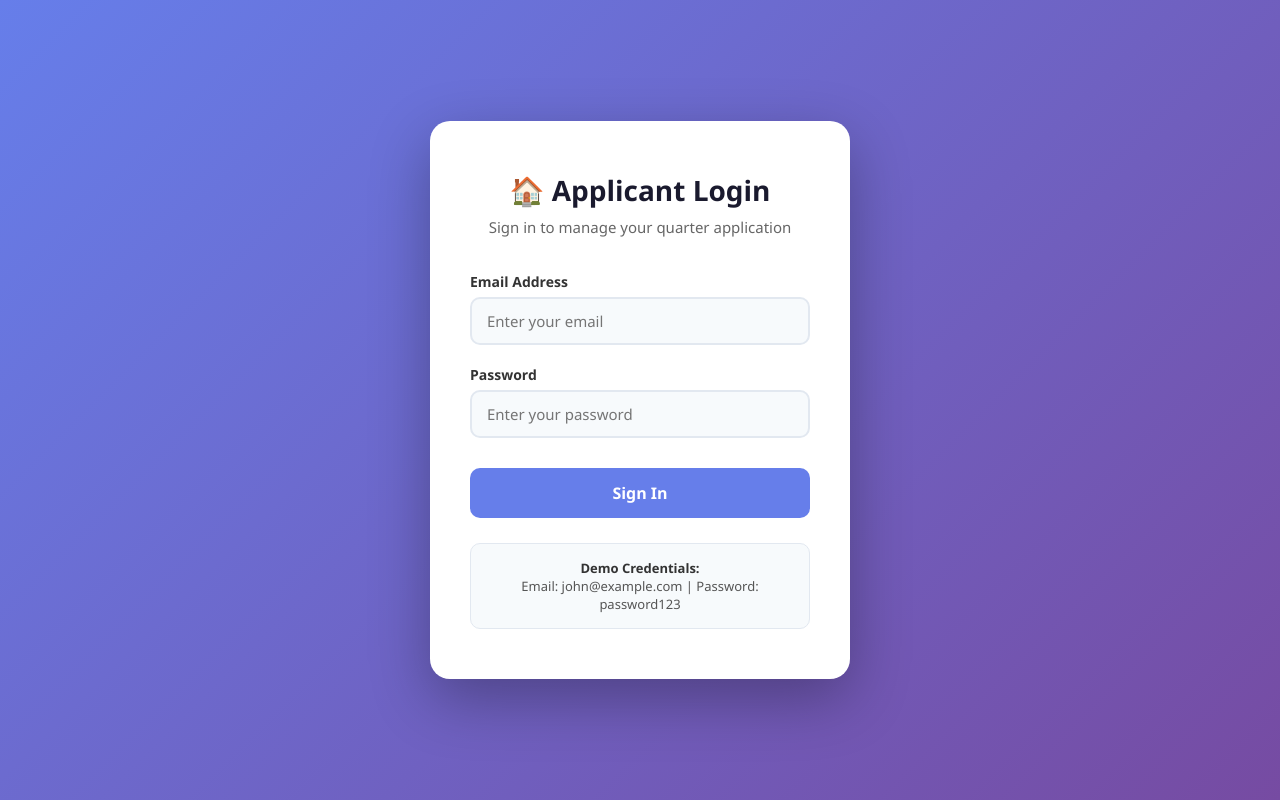
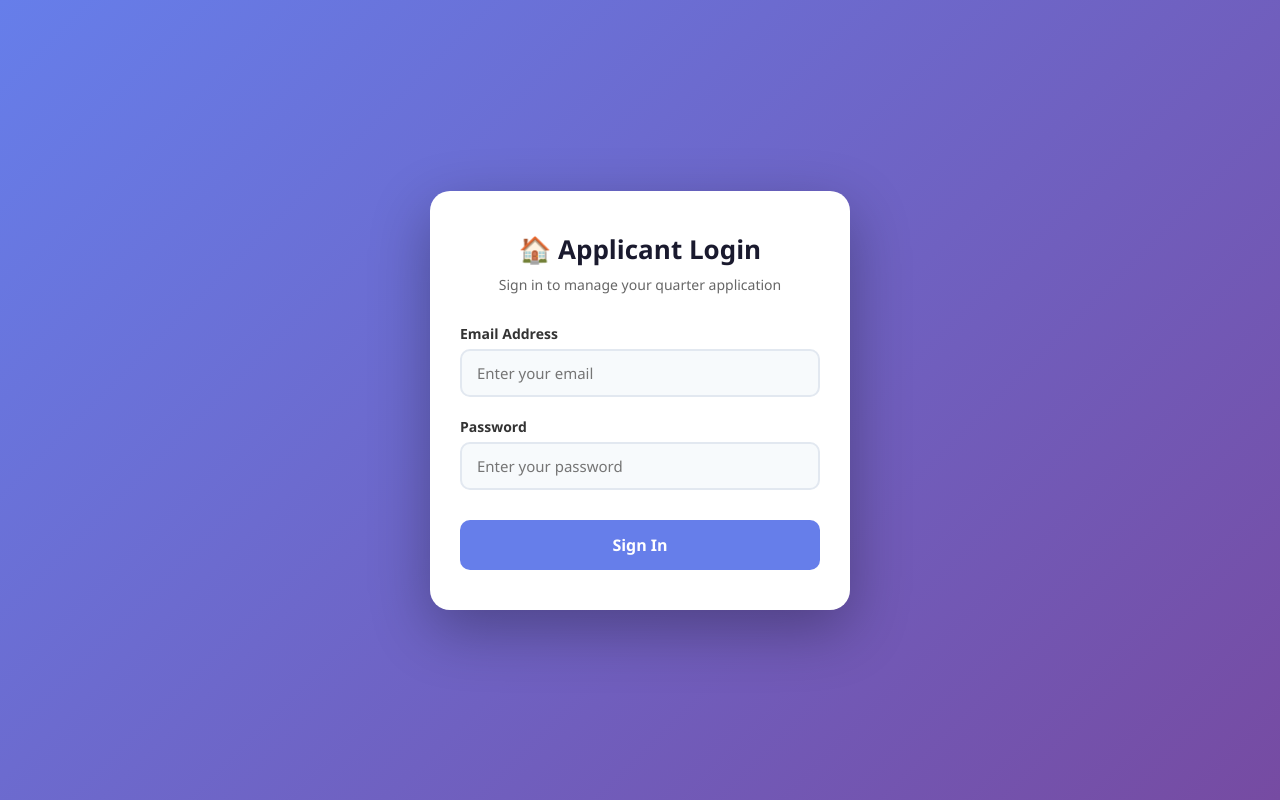
Before and after one commit to GayanPradeepJayawardhana/Quarters-Management-System---No_Framework, a PHP site: page /login.php in a window 1280 px wide. Run offline with PHP 8.4, Linux system fonts and the light colour scheme.

Commit message:
update some codes

```diff
--- a/login.php
+++ b/login.php
@@ -17,8 +17,10 @@ if ($_SERVER["REQUEST_METHOD"] == "POST") {
 
         if ($result->num_rows == 1) {
             $user = $result->fetch_assoc();
-            // Using MD5 for demo (use password_hash in production)
-            if ($user['password'] == md5($password) || $user['password'] == $password) {
+
+            // Verifying password for all 4 users (matches password123 via MD5)
+            $hashed_input = md5($password);
+            if ($user['password'] === $hashed_input || $user['password'] === $password) {
                 $_SESSION['user_id'] = $user['id'];
                 $_SESSION['user_name'] = $user['name'];
                 $_SESSION['user_email'] = $user['email'];
@@ -62,7 +64,7 @@ if ($_SERVER["REQUEST_METHOD"] == "POST") {
         .login-container {
             background: #ffffff;
             border-radius: 20px;
-            padding: 50px 40px;
+            padding: 40px 30px;
             width: 100%;
             max-width: 420px;
             box-shadow: 0 20px 60px rgba(0, 0, 0, 0.3);
@@ -70,11 +72,11 @@ if ($_SERVER["REQUEST_METHOD"] == "POST") {
 
         .login-header {
             text-align: center;
-            margin-bottom: 35px;
+            margin-bottom: 30px;
         }
 
         .login-header h1 {
-            font-size: 28px;
+            font-size: 26px;
             font-weight: 700;
             color: #1a1a2e;
         }
@@ -82,7 +84,7 @@ if ($_SERVER["REQUEST_METHOD"] == "POST") {
         .login-header p {
             color: #666;
             margin-top: 8px;
-            font-size: 15px;
+            font-size: 14px;
         }
 
         .form-group {
@@ -143,24 +145,6 @@ if ($_SERVER["REQUEST_METHOD"] == "POST") {
             font-size: 14px;
             text-align: center;
         }
-
-        .demo-info {
-            margin-top: 25px;
-            padding: 15px;
-            background: #f7fafc;
-            border-radius: 10px;
-            border: 1px solid #e2e8f0;
-        }
-
-        .demo-info p {
-            font-size: 13px;
-            color: #555;
-            text-align: center;
-        }
-
-        .demo-info strong {
-            color: #333;
-        }
     </style>
 </head>
 <body>
@@ -187,11 +171,6 @@ if ($_SERVER["REQUEST_METHOD"] == "POST") {
 
             <button type="submit" class="login-btn">Sign In</button>
         </form>
-
-        <div class="demo-info">
-            <p><strong>Demo Credentials:</strong><br>
-            Email: john@example.com | Password: password123</p>
-        </div>
     </div>
 </body>
 </html>
```
Also changed, not shown: Dashboard1/notification/notification.php (+3 -7 lines), dashboard/waiting_list.php (+15 -32 lines).
